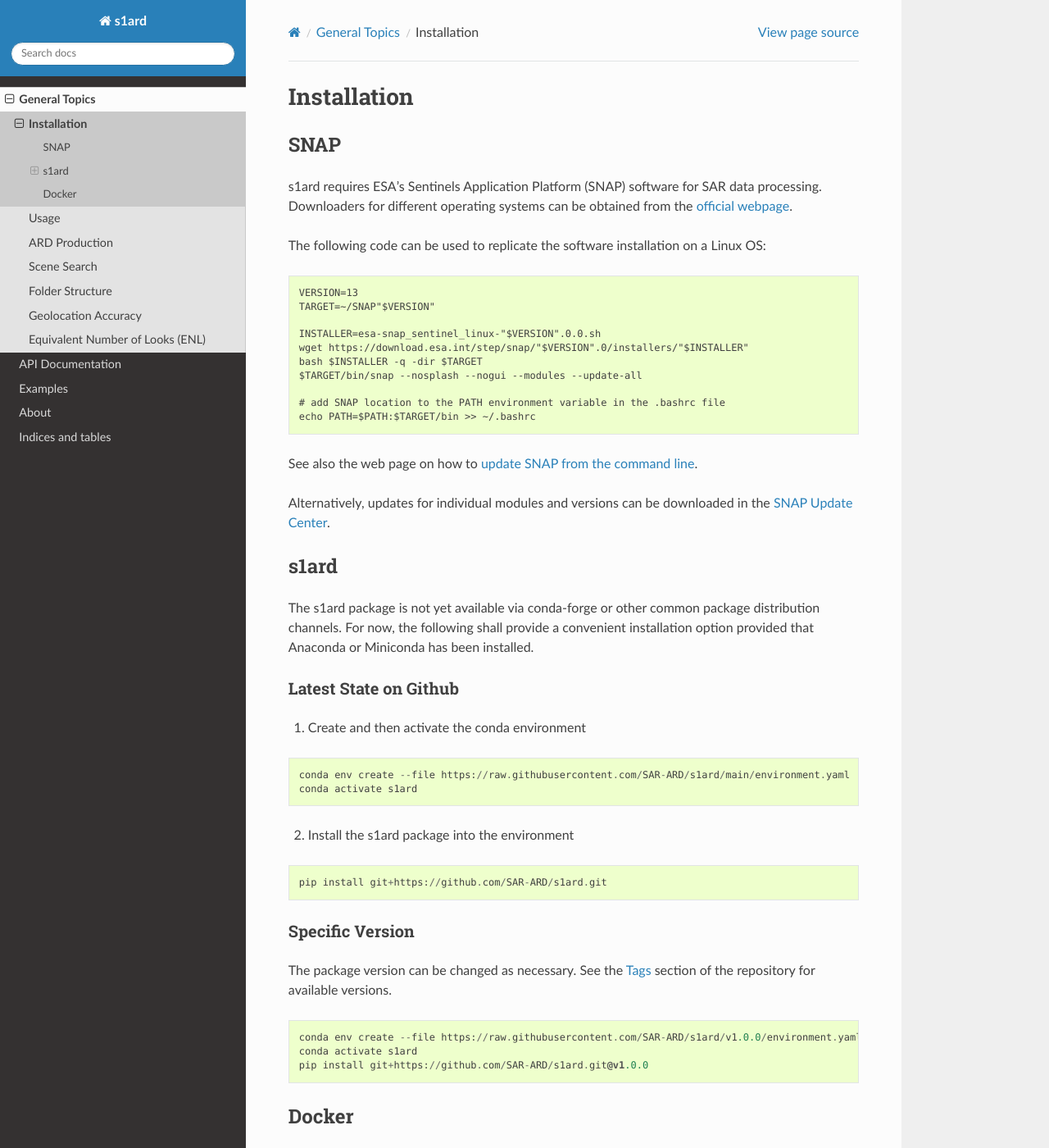
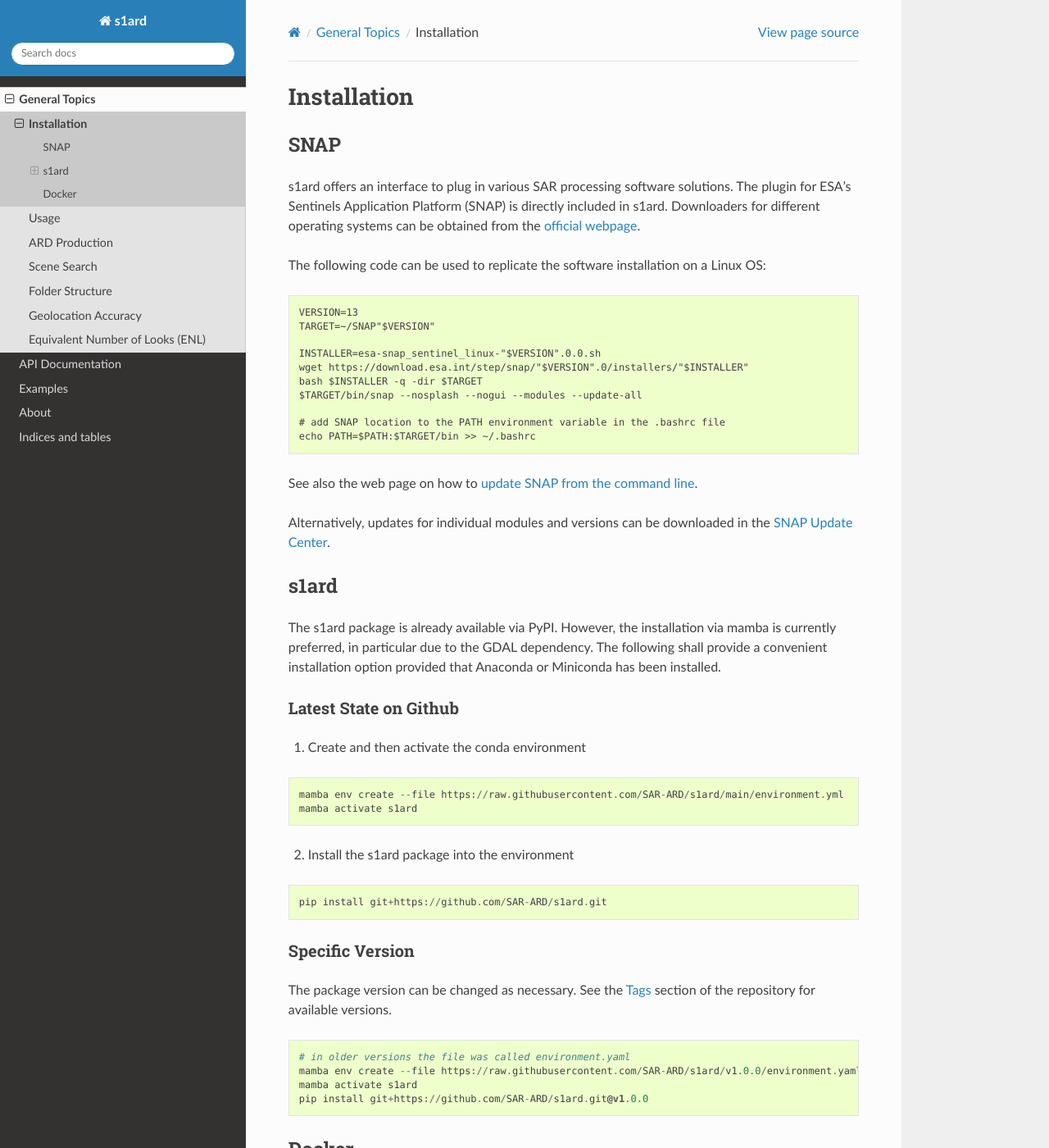
Before and after one commit to SAR-ARD/s1ard, a Sphinx documentation site: the page built from docs/source/general/installation.rst, in a window 1280 px wide and 1400 px high. Shown: the whole window at 82% size. Built offline with Sphinx 7.4.7 and the Read the Docs theme 3.1.0, drawn with Linux system fonts in a browser that asks for light colours.

Commit message:
[docs] updated installation instructions

```diff
--- a/docs/source/general/installation.rst
+++ b/docs/source/general/installation.rst
@@ -4,7 +4,8 @@ Installation
 SNAP
 ----
 
-s1ard requires ESA's Sentinels Application Platform (SNAP) software for SAR data processing.
+s1ard offers an interface to plug in various SAR processing software solutions.
+The plugin for ESA's Sentinels Application Platform (SNAP) is directly included in s1ard.
 Downloaders for different operating systems can be obtained from the `official webpage <https://step.esa.int/main/download/snap-download/>`_.
 
 The following code can be used to replicate the software installation on a Linux OS:
@@ -29,8 +30,9 @@ Alternatively, updates for individual modules and versions can be downloaded in
 s1ard
 ------
 
-The s1ard package is not yet available via conda-forge or other common package distribution channels. For now,
-the following shall provide a convenient installation option provided that Anaconda or Miniconda has been installed.
+The s1ard package is already available via PyPI.
+However, the installation via mamba is currently preferred, in particular due to the GDAL dependency.
+The following shall provide a convenient installation option provided that Anaconda or Miniconda has been installed.
 
 Latest State on Github
 ++++++++++++++++++++++
@@ -39,8 +41,8 @@ Latest State on Github
 
 ::
 
-    conda env create --file https://raw.githubusercontent.com/SAR-ARD/s1ard/main/environment.yaml
-    conda activate s1ard
+    mamba env create --file https://raw.githubusercontent.com/SAR-ARD/s1ard/main/environment.yml
+    mamba activate s1ard
 
 2. Install the s1ard package into the environment
 
@@ -56,8 +58,9 @@ repository for available versions.
 
 ::
 
-    conda env create --file https://raw.githubusercontent.com/SAR-ARD/s1ard/v1.0.0/environment.yaml
-    conda activate s1ard
+    # in older versions the file was called environment.yaml
+    mamba env create --file https://raw.githubusercontent.com/SAR-ARD/s1ard/v1.0.0/environment.yaml
+    mamba activate s1ard
     pip install git+https://github.com/SAR-ARD/s1ard.git@v1.0.0
 
 Docker
```
